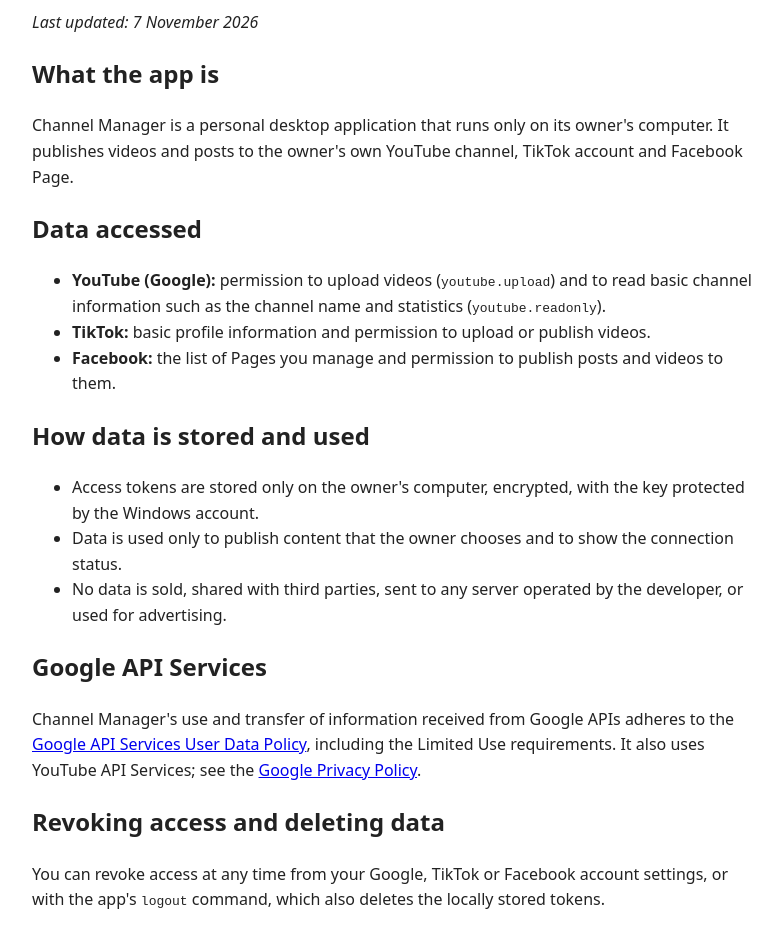
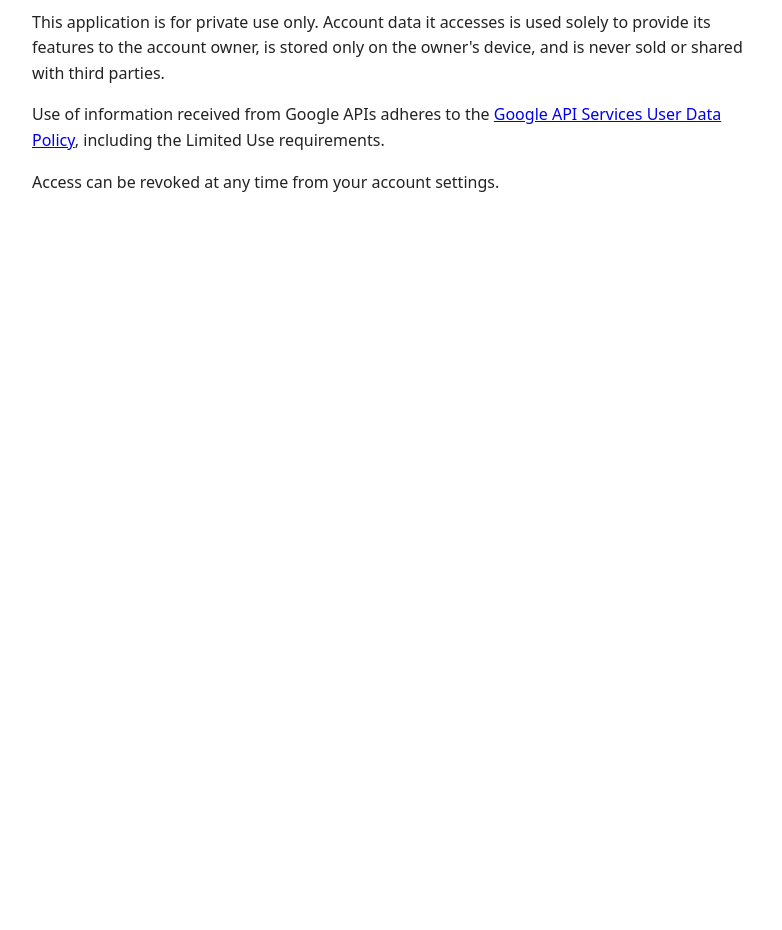
Before and after one commit to nguyensinh0210/nguyensinh0210.github.io, a plain HTML site: page privacy.html in a window 1280 px wide. Shown: the part 103-1033 px from the top of the page, without its empty margins (248-1030 px from the left). After the commit the page ends 800 px from the top, so only its background shows below. Drawn offline with Linux system fonts and the light colour scheme.

Commit message:
Shorten pages to minimal privacy policy and terms
Co-Authored-By: Claude Opus 5.5 <noreply@anthropic.com>

```diff
--- a/privacy.html
+++ b/privacy.html
@@ -3,45 +3,19 @@
 <head>
   <meta charset="utf-8">
   <meta name="viewport" content="width=device-width, initial-scale=1">
+  <meta name="robots" content="noindex">
   <title>Privacy Policy</title>
   <style>
     body { font-family: system-ui, sans-serif; max-width: 720px; margin: 40px auto; padding: 0 16px; line-height: 1.6; color: #222; }
   </style>
 </head>
 <body>
-  <h1>Privacy Policy — Channel Manager</h1>
-  <p><em>Last updated: 7 November 2026</em></p>
-
-  <h2>What the app is</h2>
-  <p>Channel Manager is a personal desktop application that runs only on its owner's computer. It publishes
-     videos and posts to the owner's own YouTube channel, TikTok account and Facebook Page.</p>
-
-  <h2>Data accessed</h2>
-  <ul>
-    <li><strong>YouTube (Google):</strong> permission to upload videos (<code>youtube.upload</code>) and to read basic
-        channel information such as the channel name and statistics (<code>youtube.readonly</code>).</li>
-    <li><strong>TikTok:</strong> basic profile information and permission to upload or publish videos.</li>
-    <li><strong>Facebook:</strong> the list of Pages you manage and permission to publish posts and videos to them.</li>
-  </ul>
-
-  <h2>How data is stored and used</h2>
-  <ul>
-    <li>Access tokens are stored only on the owner's computer, encrypted, with the key protected by the Windows account.</li>
-    <li>Data is used only to publish content that the owner chooses and to show the connection status.</li>
-    <li>No data is sold, shared with third parties, sent to any server operated by the developer, or used for advertising.</li>
-  </ul>
-
-  <h2>Google API Services</h2>
-  <p>Channel Manager's use and transfer of information received from Google APIs adheres to the
+  <h1>Privacy Policy</h1>
+  <p>This application is for private use only. Account data it accesses is used solely to provide its features
+     to the account owner, is stored only on the owner's device, and is never sold or shared with third parties.</p>
+  <p>Use of information received from Google APIs adheres to the
      <a href="https://developers.google.com/terms/api-services-user-data-policy">Google API Services User Data Policy</a>,
-     including the Limited Use requirements. It also uses YouTube API Services; see the
-     <a href="https://policies.google.com/privacy">Google Privacy Policy</a>.</p>
-
-  <h2>Revoking access and deleting data</h2>
-  <p>You can revoke access at any time from your Google, TikTok or Facebook account settings, or with the app's
-     <code>logout</code> command, which also deletes the locally stored tokens.</p>
-
-  <h2>Contact</h2>
-  <p><a href="https://github.com/nguyensinh0210">github.com/nguyensinh0210</a></p>
+     including the Limited Use requirements.</p>
+  <p>Access can be revoked at any time from your account settings.</p>
 </body>
 </html>
```
Also changed, not shown: index.html (+1 -6 lines), terms.html (+3 -6 lines).
